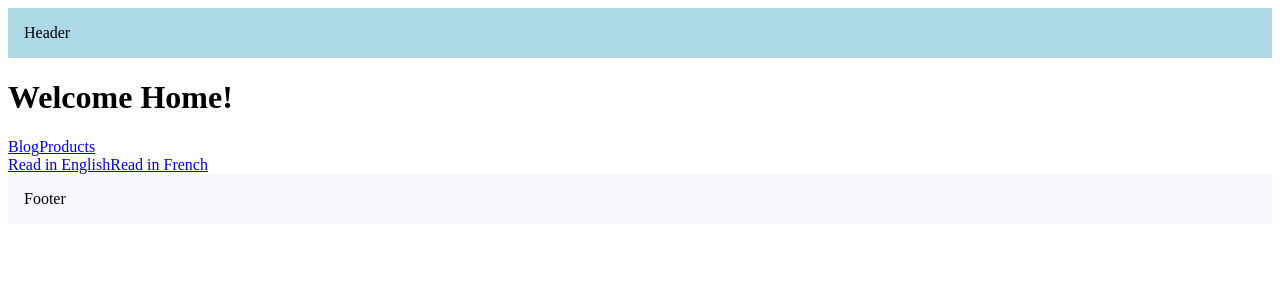
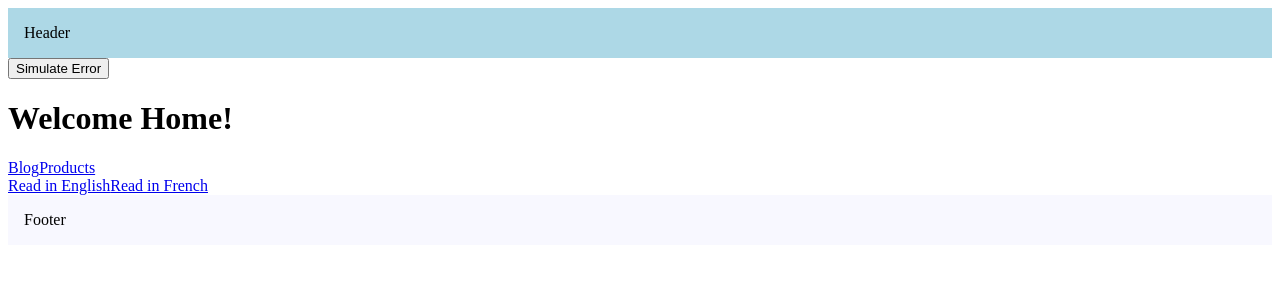
Before and after one commit to FatlumG/Next-Js, a Next.js app in the folder hello-world/: page / in a window 1280 px wide. Shown: the top 300 px of the page. Built offline with nearby package versions, Linux system fonts and the light colour scheme.

Commit message:
global errors

```diff
--- /dev/null
+++ b/hello-world/src/app/error-wrapper.tsx
@@ -0,0 +1,38 @@
+"use client";
+
+import { useState } from "react";
+
+interface WrapperProps {
+  children: React.ReactNode;
+}
+
+const ErrorSimulator = ({
+  message = "An error occurred",
+}: {
+  message: string;
+}) => {
+  const [error, setError] = useState(false);
+
+  if (error) throw new Error(message);
+
+  return (
+    <button
+      title="Simulate an error"
+      className="bg-red-950 text-red-500 rounded p-1 leading-none font-semibold text-sm"
+      onClick={() => setError(true)}
+    >
+      Simulate Error
+    </button>
+  );
+};
+
+export const ErrorWrapper = ({ children }: WrapperProps) => {
+  return (
+    <div className="flex flex-col rounded-lg mt-8 relative p-4 border border-gray-300">
+      <div className="absolute top-0 left-4 -translate-y-1/2">
+        <ErrorSimulator message="Simulated error in root layout" />
+      </div>
+      {children}
+    </div>
+  );
+};
--- a/hello-world/src/app/layout.tsx
+++ b/hello-world/src/app/layout.tsx
@@ -1,5 +1,5 @@
 import { Metadata } from "next";
-
+import { ErrorWrapper } from "./error-wrapper";
 export const metadata: Metadata = {
   title: {
     default: "Next js tutorial",
@@ -20,7 +20,8 @@
         <header style={{ background: "lightblue", padding: "1rem" }}>
           Header
         </header>
-        <main>{children}</main>
+        {/* <main>{children}</main> */}
+        <ErrorWrapper>{children}</ErrorWrapper>
         <footer style={{ background: "ghostwhite", padding: "1rem" }}>
           Footer
         </footer>
--- a/hello-world/src/app/products/[productId]/page.tsx
+++ b/hello-world/src/app/products/[productId]/page.tsx
@@ -1,6 +1,4 @@
 import { Metadata } from "next";
-import { resolve } from "path";
-
 type Props = {
   params: Promise<{ productId: string }>;
 };
```
Also changed, not shown: hello-world/src/app/global-error.tsx (added, +21 -0 lines), hello-world/src/app/globals.css (added).
